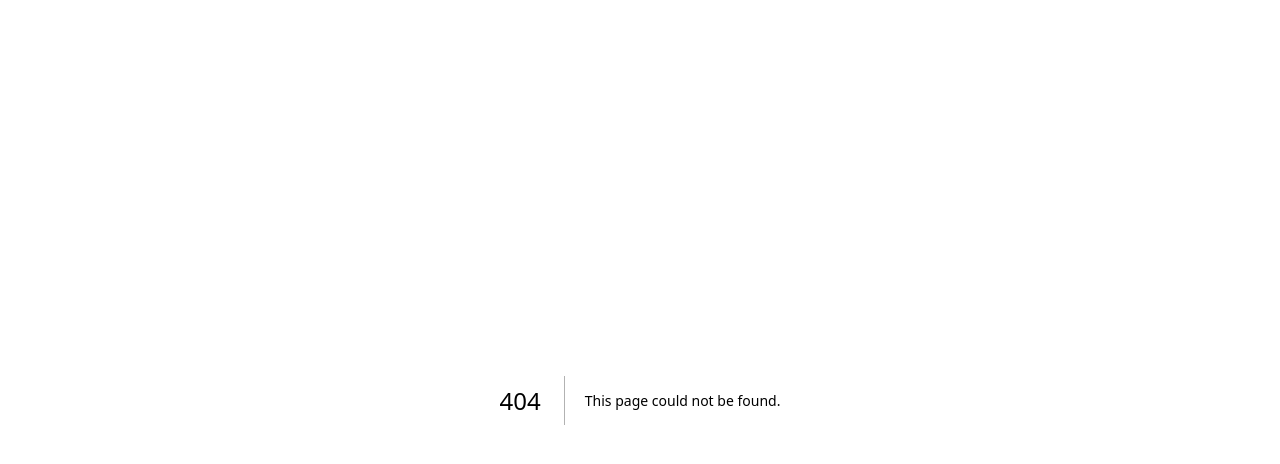
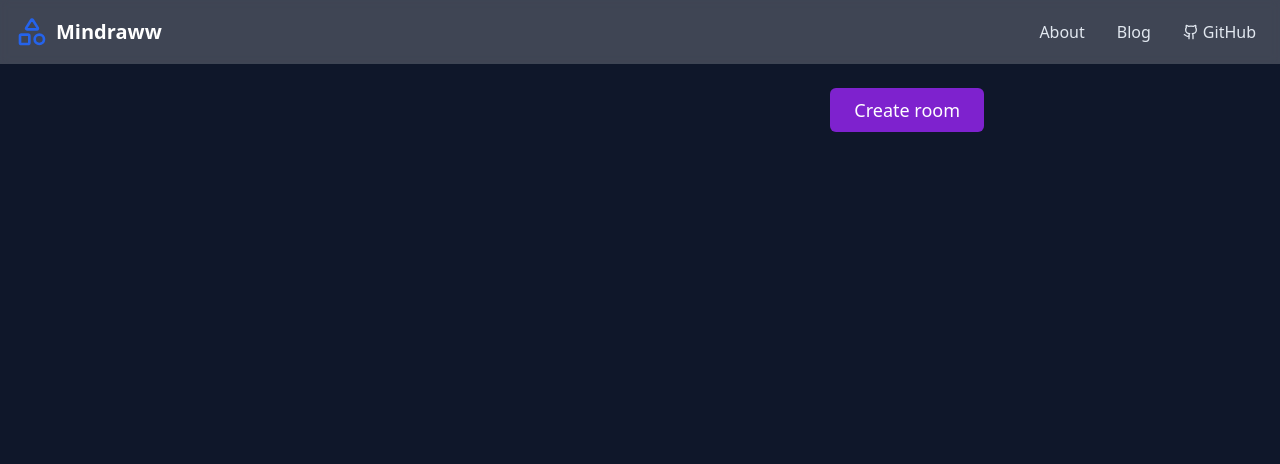
Before and after one commit to ArijitChakr/mindraww, a Next.js app in the folder apps/mindraww-fe/: page /dashboard in a window 1280 px wide. Before the commit this address had no page. Shown: the top 464 px of the page. Built offline with nearby package versions, Linux system fonts and the light colour scheme; sample sign-in values are in the browser's storage.

Commit message:
created dashboard for rooms

```diff
--- a/apps/mindraww-fe/app/components/RoomCanvas.tsx
+++ b/apps/mindraww-fe/app/components/RoomCanvas.tsx
@@ -1,6 +1,7 @@
+"use client";
 import Canvas from "./Canvas";
 import { useEffect, useState } from "react";
-import { useRouter } from "next/router";
+import { useRouter } from "next/navigation";
 
 export default function RoomCanvas({ roomId }: { roomId: string }) {
   const [socket, setSocket] = useState<WebSocket | null>(null);
--- /dev/null
+++ b/apps/mindraww-fe/app/dashboard/page.tsx
@@ -0,0 +1,65 @@
+"use client";
+import { Button, Input } from "@repo/ui";
+import Navbar from "../components/Navbar";
+import { BACKEND_URL } from "../config";
+import axios from "axios";
+import { useRouter } from "next/navigation";
+import { useState } from "react";
+
+export default function DashboardPage() {
+  const router = useRouter();
+  const [roomname, setRoomName] = useState("");
+  const [isModalOpen, setIsModalOpen] = useState<boolean>(false);
+  const token = localStorage.getItem("token");
+  if (!token) {
+    router.push("/signin");
+  }
+  async function createRoom() {
+    const response = await axios.post(
+      `${BACKEND_URL}/create-room`,
+      { slug: roomname },
+      {
+        headers: { authorization: token },
+      }
+    );
+
+    const roomId = response.data.roomId;
+    setIsModalOpen(false);
+    router.push(`/canvas/${roomId}`);
+  }
+
+  return (
+    <div className="min-h-screen bg-slate-900">
+      <Navbar />
+      <div className="pt-20 px-72 flex justify-end w-full">
+        <div className="justify-end">
+          <Button
+            variant="primary"
+            size="lg"
+            onClick={() => setIsModalOpen(true)}
+          >
+            Create room
+          </Button>
+        </div>
+      </div>
+      <div
+        className={`w-screen h-screen absolute top-0 left-0 bg-white/30 backdrop-blur-sm z-30 ${isModalOpen ? "flex" : "hidden"} justify-center items-center`}
+        onClick={() => setIsModalOpen(false)}
+      >
+        <div
+          className="p-10 m-2 bg-white rounded flex flex-col gap-4"
+          onClick={(e) => e.stopPropagation()}
+        >
+          <h1> Create new room</h1>
+          <Input
+            placeholder="Room name"
+            onChange={(e) => setRoomName(e.target.value)}
+          />
+          <Button variant="primary" size="md" onClick={createRoom}>
+            Create
+          </Button>
+        </div>
+      </div>
+    </div>
+  );
+}
```
